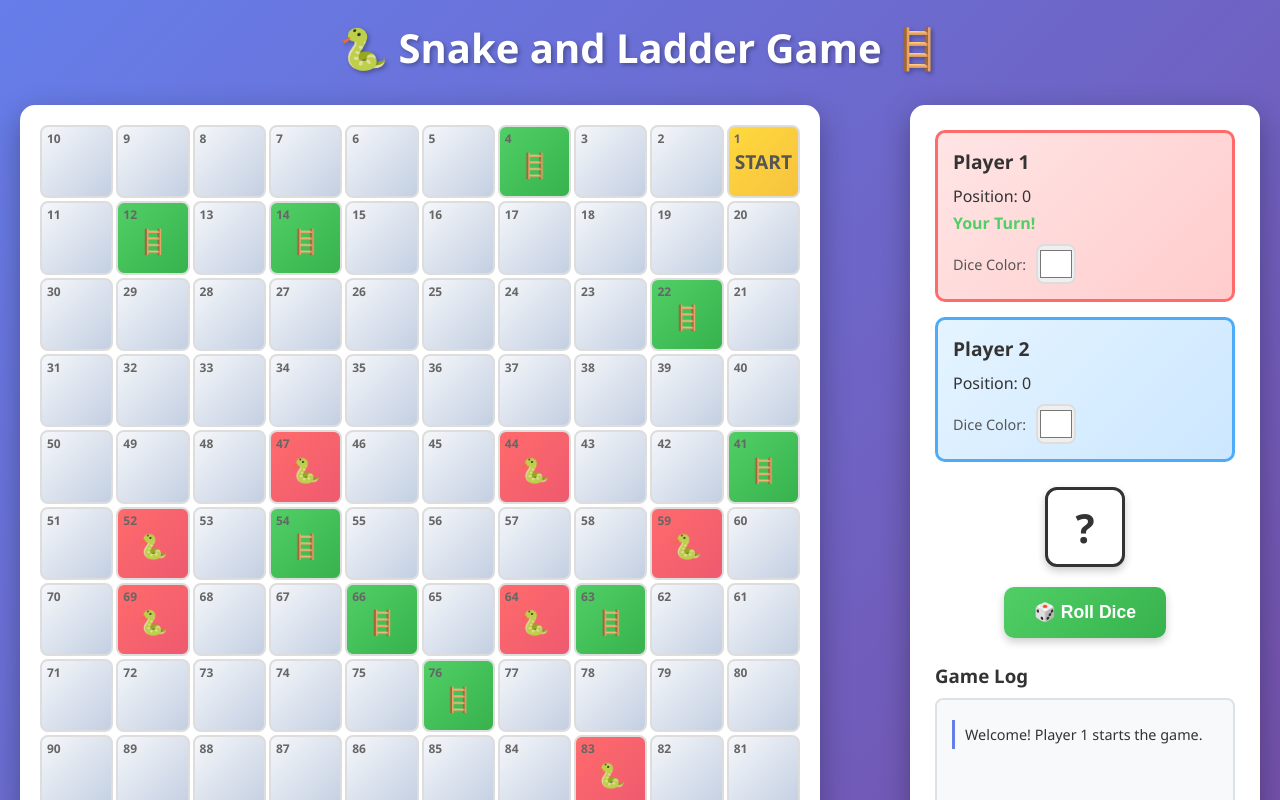
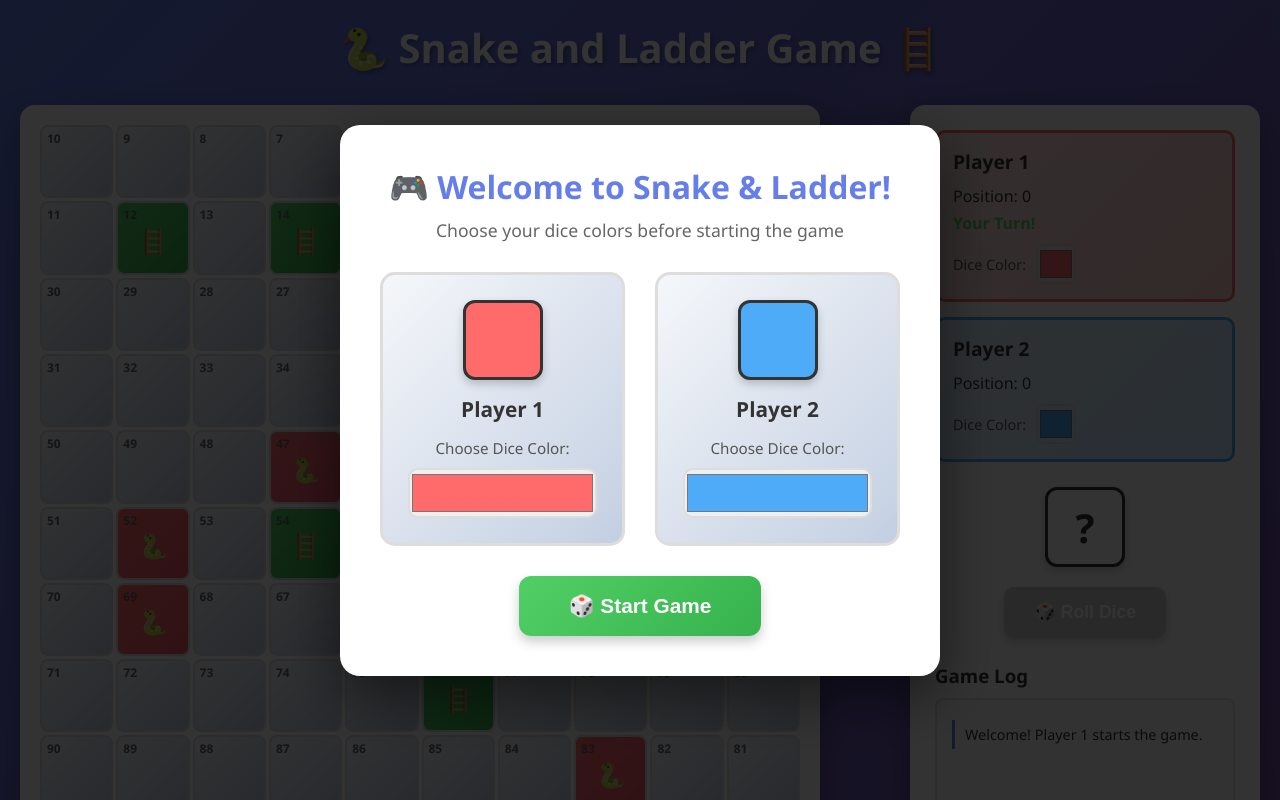
Before and after one commit to anubhavy-05/Multi-Game-Repo-playground-, a plain HTML site: page snake-ladder/index.html in a window 1280 px wide. Shown: the top 800 px of the page. Drawn offline with Linux system fonts and the light colour scheme.

Commit message:
Add game start modal with color selection for players and update styles

```diff
--- a/snake-ladder/game.js
+++ b/snake-ladder/game.js
@@ -6,8 +6,53 @@ class SnakeAndLadderGame {
         this.player1Position = 0;
         this.player2Position = 0;
         this.gameOver = false;
+        this.gameStarted = false;
+        this.player1Color = '#ff6b6b';
+        this.player2Color = '#4dabf7';
         this.initializeBoard();
         this.attachEventListeners();
+        this.setupStartModal();
+    }
+
+    setupStartModal() {
+        const startButton = document.getElementById('startGameButton');
+        const player1StartColor = document.getElementById('player1-start-color');
+        const player2StartColor = document.getElementById('player2-start-color');
+        const player1Preview = document.getElementById('player1-preview');
+        const player2Preview = document.getElementById('player2-preview');
+
+        // Update preview colors in real-time
+        player1Preview.style.background = this.player1Color;
+        player2Preview.style.background = this.player2Color;
+
+        player1StartColor.addEventListener('input', (e) => {
+            player1Preview.style.background = e.target.value;
+        });
+
+        player2StartColor.addEventListener('input', (e) => {
+            player2Preview.style.background = e.target.value;
+        });
+
+        startButton.addEventListener('click', () => {
+            this.player1Color = player1StartColor.value;
+            this.player2Color = player2StartColor.value;
+
+            // Set colors in the game UI
+            document.getElementById('player1-color').value = this.player1Color;
+            document.getElementById('player2-color').value = this.player2Color;
+
+            // Hide modal and start game
+            document.getElementById('gameStartModal').classList.add('hidden');
+            this.gameStarted = true;
+
+            // Set initial dice color to player 1's color
+            this.updateDiceColor(1, this.player1Color);
+
+            this.addLog('Game started! Player 1, roll the dice!');
+        });
+
+        // Disable roll button until game starts
+        document.getElementById('rollButton').disabled = true;
     }
 
     initializeBoard() {
@@ -75,13 +120,10 @@ class SnakeAndLadderGame {
         document.getElementById('rollButton').addEventListener('click', () => this.rollDice());
         document.getElementById('resetButton').addEventListener('click', () => this.resetGame());
 
-        // Add dice color change listeners
-        document.getElementById('player1-color').addEventListener('input', (e) => this.updateDiceColor(1, e.target.value));
-        document.getElementById('player2-color').addEventListener('input', (e) => this.updateDiceColor(2, e.target.value));
+        // Color pickers in game are disabled - colors set before game starts
     }
 
     updateDiceColor(player, color) {
-        if (this.currentPlayer === player) {
         const dice = document.getElementById('dice');
         dice.style.background = color;
 
@@ -89,7 +131,6 @@ class SnakeAndLadderGame {
         const brightness = this.getColorBrightness(color);
         const diceFace = dice.querySelector('.dice-face');
         diceFace.style.color = brightness > 128 ? '#333' : '#fff';
-        }
     }
 
     getColorBrightness(hexColor) {
@@ -103,6 +144,11 @@ class SnakeAndLadderGame {
     rollDice() {
         if (this.gameOver) {
             this.addLog('Game is over! Click "New Game" to play again.');
+            return;
+        }
+
+        if (!this.gameStarted) {
+            this.addLog('Please start the game first!');
             return;
         }
 
@@ -256,17 +302,8 @@ class SnakeAndLadderGame {
         }
 
         // Update dice color based on current player
-        const dice = document.getElementById('dice');
-        const color = this.currentPlayer === 1
-            ? document.getElementById('player1-color').value
-            : document.getElementById('player2-color').value;
-
-        dice.style.background = color;
-
-        // Adjust text color based on background brightness
-        const brightness = this.getColorBrightness(color);
-        const diceFace = dice.querySelector('.dice-face');
-        diceFace.style.color = brightness > 128 ? '#333' : '#fff';
+        const color = this.currentPlayer === 1 ? this.player1Color : this.player2Color;
+        this.updateDiceColor(this.currentPlayer, color);
     }
 
     addLog(message) {
@@ -282,6 +319,7 @@ class SnakeAndLadderGame {
         this.player1Position = 0;
         this.player2Position = 0;
         this.gameOver = false;
+        this.gameStarted = false;
 
         // Reset UI
         document.getElementById('gameLog').innerHTML = '<p>Welcome! Player 1 starts the game.</p>';
@@ -289,8 +327,18 @@ class SnakeAndLadderGame {
         document.getElementById('player2-turn').style.display = 'none';
         document.querySelector('.dice-face').textContent = '?';
 
+        // Reset dice to white
+        const dice = document.getElementById('dice');
+        dice.style.background = 'white';
+        dice.querySelector('.dice-face').style.color = '#333';
+
+        // Disable roll button
+        document.getElementById('rollButton').disabled = true;
+
+        // Show color selection modal again
+        document.getElementById('gameStartModal').classList.remove('hidden');
+
         this.updatePlayerPositions();
-        this.addLog('New game started! Good luck!');
     }
 }
 
--- a/snake-ladder/index.html
+++ b/snake-ladder/index.html
@@ -28,7 +28,7 @@
                             <p class="current-turn" id="player1-turn">Your Turn!</p>
                             <div class="color-picker-group">
                                 <label for="player1-color">Dice Color:</label>
-                                <input type="color" id="player1-color" value="#ffffff" title="Choose dice color for Player 1">
+                                <input type="color" id="player1-color" value="#ff6b6b" disabled title="Choose dice color before game starts">
                             </div>
                         </div>
                     </div>
@@ -39,7 +39,7 @@
                             <p class="current-turn" id="player2-turn" style="display: none;">Your Turn!</p>
                             <div class="color-picker-group">
                                 <label for="player2-color">Dice Color:</label>
-                                <input type="color" id="player2-color" value="#ffffff" title="Choose dice color for Player 2">
+                                <input type="color" id="player2-color" value="#4dabf7" disabled title="Choose dice color before game starts">
                             </div>
                         </div>
                     </div>
@@ -78,6 +78,32 @@
         </div>
     </div>
 
+    <!-- Game Start Modal -->
+    <div class="game-start-modal" id="gameStartModal">
+        <div class="modal-content">
+            <h2>🎮 Welcome to Snake & Ladder!</h2>
+            <p>Choose your dice colors before starting the game</p>
+
+            <div class="color-selection-container">
+                <div class="player-color-setup">
+                    <div class="color-preview" id="player1-preview"></div>
+                    <h3>Player 1</h3>
+                    <label>Choose Dice Color:</label>
+                    <input type="color" id="player1-start-color" value="#ff6b6b">
+                </div>
+
+                <div class="player-color-setup">
+                    <div class="color-preview" id="player2-preview"></div>
+                    <h3>Player 2</h3>
+                    <label>Choose Dice Color:</label>
+                    <input type="color" id="player2-start-color" value="#4dabf7">
+                </div>
+            </div>
+
+            <button class="start-game-button" id="startGameButton">🎲 Start Game</button>
+        </div>
+    </div>
+
     <!-- Victory Sound -->
     <audio id="victorySound" preload="auto">
         <source src="sounds/victory.mp3" type="audio/mpeg">
--- a/snake-ladder/styles.css
+++ b/snake-ladder/styles.css
@@ -210,6 +210,140 @@ header h1 {
 .color-picker-group input[type="color"]:hover {
     transform: scale(1.1);
     border-color: #667eea;
+}
+
+/* Game Start Modal */
+.game-start-modal {
+    position: fixed;
+    top: 0;
+    left: 0;
+    width: 100%;
+    height: 100%;
+    background: rgba(0, 0, 0, 0.8);
+    display: flex;
+    align-items: center;
+    justify-content: center;
+    z-index: 1000;
+    animation: fadeIn 0.5s ease;
+}
+
+.game-start-modal.hidden {
+    display: none;
+}
+
+.modal-content {
+    background: white;
+    border-radius: 20px;
+    padding: 40px;
+    max-width: 600px;
+    width: 90%;
+    text-align: center;
+    box-shadow: 0 20px 60px rgba(0, 0, 0, 0.5);
+    animation: slideUp 0.5s ease;
+}
+
+.modal-content h2 {
+    color: #667eea;
+    font-size: 2rem;
+    margin-bottom: 10px;
+}
+
+.modal-content p {
+    color: #666;
+    font-size: 1.1rem;
+    margin-bottom: 30px;
+}
+
+.color-selection-container {
+    display: grid;
+    grid-template-columns: repeat(2, 1fr);
+    gap: 30px;
+    margin-bottom: 30px;
+}
+
+.player-color-setup {
+    background: linear-gradient(135deg, #f5f7fa 0%, #c3cfe2 100%);
+    padding: 25px;
+    border-radius: 15px;
+    border: 3px solid #ddd;
+    transition: all 0.3s ease;
+}
+
+.player-color-setup:hover {
+    transform: translateY(-5px);
+    border-color: #667eea;
+    box-shadow: 0 8px 16px rgba(0, 0, 0, 0.2);
+}
+
+.color-preview {
+    width: 80px;
+    height: 80px;
+    border-radius: 12px;
+    margin: 0 auto 15px;
+    border: 3px solid #333;
+    box-shadow: 0 4px 8px rgba(0, 0, 0, 0.2);
+    transition: all 0.3s ease;
+}
+
+.player-color-setup h3 {
+    color: #333;
+    font-size: 1.3rem;
+    margin-bottom: 15px;
+}
+
+.player-color-setup label {
+    display: block;
+    color: #555;
+    font-size: 0.95rem;
+    margin-bottom: 10px;
+    font-weight: 500;
+}
+
+.player-color-setup input[type="color"] {
+    width: 100%;
+    height: 50px;
+    border: 2px solid #ddd;
+    border-radius: 10px;
+    cursor: pointer;
+    transition: all 0.3s ease;
+}
+
+.player-color-setup input[type="color"]:hover {
+    border-color: #667eea;
+    transform: scale(1.05);
+}
+
+.start-game-button {
+    background: linear-gradient(135deg, #51cf66 0%, #37b24d 100%);
+    color: white;
+    border: none;
+    padding: 18px 50px;
+    font-size: 1.3rem;
+    font-weight: bold;
+    border-radius: 12px;
+    cursor: pointer;
+    transition: all 0.3s ease;
+    box-shadow: 0 6px 12px rgba(0, 0, 0, 0.2);
+}
+
+.start-game-button:hover {
+    transform: translateY(-3px);
+    box-shadow: 0 8px 16px rgba(0, 0, 0, 0.3);
+}
+
+.start-game-button:active {
+    transform: translateY(0);
+}
+
+@keyframes slideUp {
+    from {
+        opacity: 0;
+        transform: translateY(50px);
+    }
+    to {
+        opacity: 1;
+        transform: translateY(0);
+    }
 }
 
 /* Dice Section */
```
Lines whose indentation alone changed are shown as unchanged.
